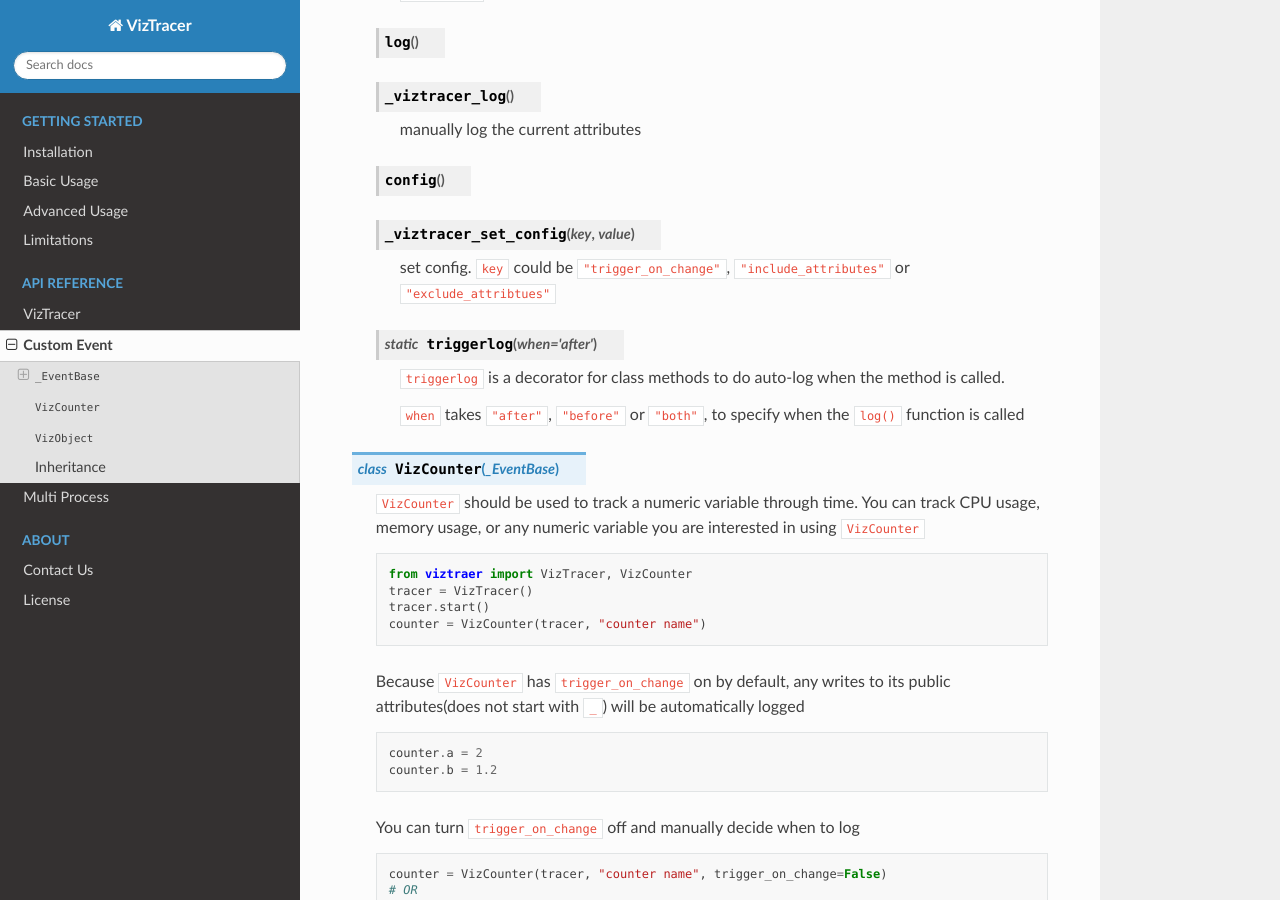
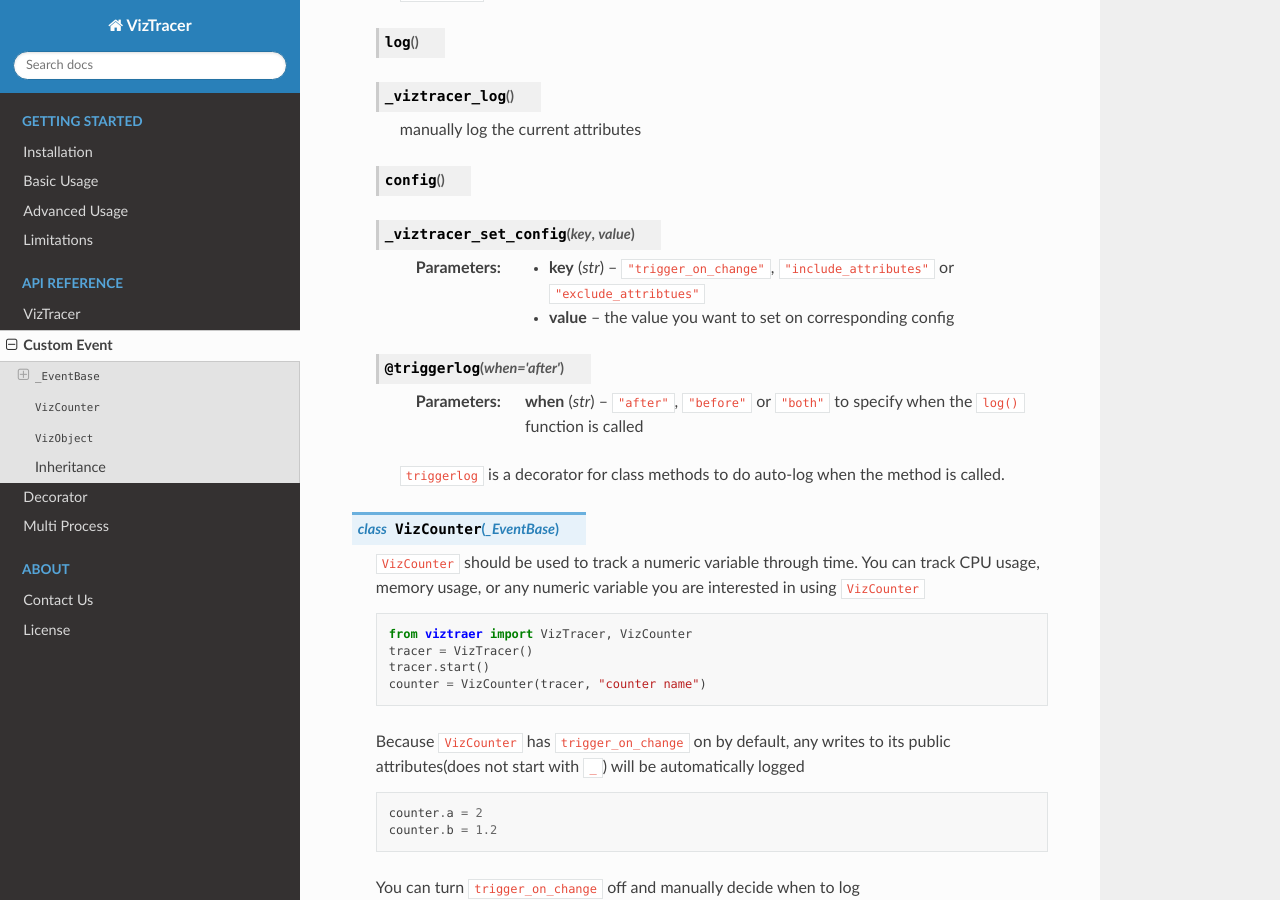
Before and after one commit to gaogaotiantian/viztracer, a Sphinx documentation site: the page built from docs/source/custom_event.rst, in a window 1280 px wide and 900 px high, scrolled down 709 px. Built offline with Sphinx 7.4.7 and the Read the Docs theme 2.0.0, drawn with Linux system fonts in a browser that asks for light colours.

Commit message:
Add trace_and_save decorator, update docs

```diff
--- a/docs/source/custom_event.rst
+++ b/docs/source/custom_event.rst
@@ -46,13 +46,15 @@
     .. py:method:: config()
     .. py:method:: _viztracer_set_config(key, value)
 
-        set config. ``key`` could be ``"trigger_on_change"``, ``"include_attributes"`` or ``"exclude_attribtues"``
+        :param str key: ``"trigger_on_change"``, ``"include_attributes"`` or ``"exclude_attribtues"``
+        :param value: the value you want to set on corresponding config
 
-    .. py:staticmethod:: triggerlog(when="after")
+    .. py:decoratormethod:: triggerlog(when="after")
+
+        :param str when: ``"after"``, ``"before"`` or ``"both"`` to specify when the ``log()`` function is called
 
         ``triggerlog`` is a decorator for class methods to do auto-log when the method is called.
 
-        ``when`` takes ``"after"``, ``"before"`` or ``"both"``, to specify when the ``log()`` function is called
 
 .. py:class:: VizCounter(_EventBase)
 
--- a/docs/source/index.rst
+++ b/docs/source/index.rst
@@ -26,6 +26,7 @@
 
    viztracer
    custom_event
+   decorator
    multi_process
 
 .. toctree::
--- a/docs/source/limitations.rst
+++ b/docs/source/limitations.rst
@@ -3,7 +3,7 @@
 
 VizTracer uses ``sys.setprofile()`` for its profiler capabilities, so it will conflict with other profiling tools which also use this function. Be aware of it when using VizTracer
 
-The clock resolution and latency on WSL1 is very [bad](https://github.com/microsoft/WSL/issues/77), so if you are using WSL1, you may experience extra overhead. There's no solution for it, except for upgrading to WSL2.
+The clock resolution and latency on WSL1 is very `bad <https://github.com/microsoft/WSL/issues/77>`_, so if you are using WSL1, you may experience extra overhead. There's no solution for it, except for upgrading to WSL2.
 
 VizTracer, like other python tools that need to execute arbitrary code inside the module, may conflict with code that check for top module or have other structural requirements. For example, ``unittest.main()`` won't work if you use VizTracer from command line.
 There are ways to avoid it. You can use inline VizTracer, which will always work. Or you can specify modules to ``unittest.main()``, which is not a general solution but could work without too much code changes.
--- a/docs/source/viztracer.rst
+++ b/docs/source/viztracer.rst
@@ -149,4 +149,8 @@
 
     .. py:method:: add_instant(name, args, scope="g")
 
-        Add instant event to the report. ``name`` should be a ``string``. ``args`` is a jsonifiable object. ``scope`` is one of ``g``, ``p`` or ``t`` for global, process or thread level event
+        :param str name: name of this instant event
+        :param object args: a jsonifiable object to log with the event
+        :param str scope: one of ``g``, ``p`` or ``t`` for global, process or thread level event
+
+        Add instant event to the report.
--- a/src/viztracer/__init__.py
+++ b/src/viztracer/__init__.py
@@ -3,7 +3,7 @@
 
 from .viztracer import VizTracer
 from .flamegraph import FlameGraph
-from .decorator import ignore_function
+from .decorator import ignore_function, trace_and_save
 from .vizcounter import VizCounter
 from .vizobject import VizObject
 from .main import main
@@ -16,6 +16,7 @@
     "VizTracer",
     "FlameGraph",
     "ignore_function",
+    "trace_and_save",
     "VizCounter",
     "VizObject"
 ]
```
Also changed, not shown: README.md (+1 -1 lines), docs/source/decorator.rst (added, +37 -0 lines), 6 other files.
